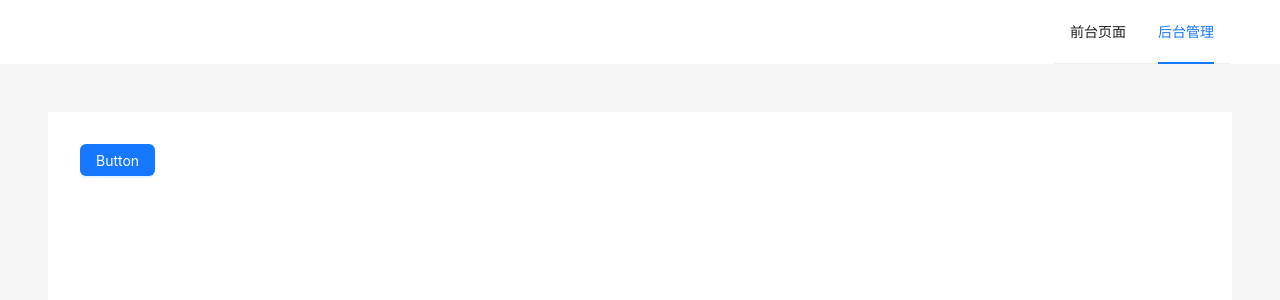
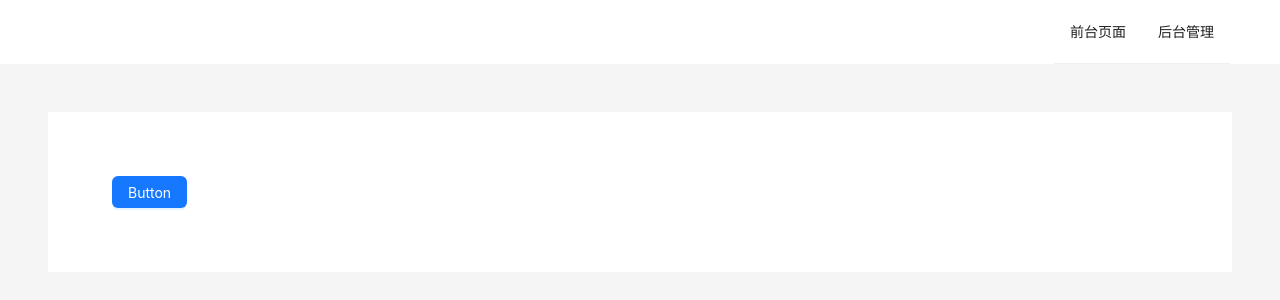
Before and after one commit to LDmin/my-blog, a Next.js app: page /admin in a window 1280 px wide. Shown: the top 300 px of the page. Built offline with nearby package versions, Linux system fonts and the light colour scheme.

Commit message:
完成上下布局

```diff
--- a/components/AppLayout.module.css
+++ b/components/AppLayout.module.css
@@ -8,6 +8,11 @@
 	justify-content: right;
 }
 
+.content-wrapper {
+	padding: 3rem;
+}
+
 .content {
-	padding: 48px;
+	padding: 2rem;
+	background-color: #ffffff;
 }
--- a/components/AppLayout.tsx
+++ b/components/AppLayout.tsx
@@ -32,16 +32,18 @@ const AppLayout: React.FC<WithRouterProps & IPropsChildren> = ({
             items={[
               {
                 label: "前台页面",
-                key: "/front",
+                key: "/front/list",
               },
               {
                 label: "后台管理",
-                key: "/admin",
+                key: "/admin/list",
               },
             ]}
           />
         </Header>
-        <Content className={`${styles.content}`}>{children}</Content>
+        <Content className={`${styles["content-wrapper"]}`}>
+          <div className={`${styles["content"]}`}>{children}</div>
+        </Content>
       </Layout>
     </>
   );
--- /dev/null
+++ b/components/Article.tsx
@@ -0,0 +1,5 @@
+export type ArticleProps = {
+  title: string;
+  content: string;
+  createdAt: string;
+};
```
